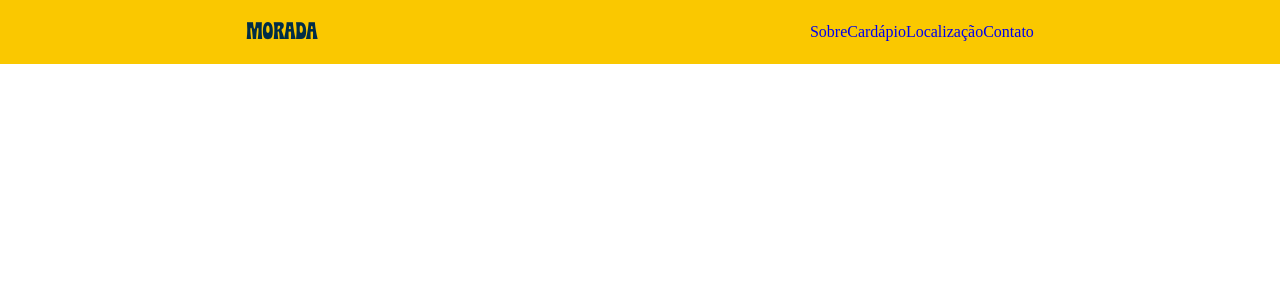
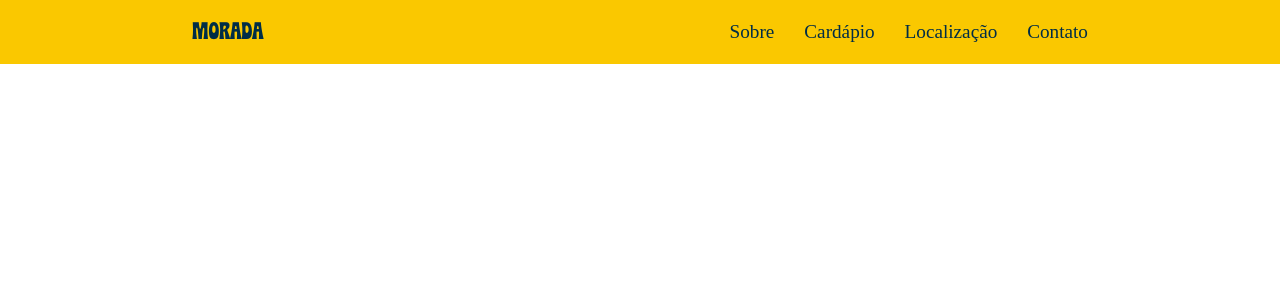
Before and after one commit to RafaelBerger/morada-bar, a React (Create React App) app: page / in a window 1280 px wide. Shown: the top 300 px of the page. Built offline with nearby package versions, Linux system fonts and the light colour scheme; a web font is replaced by a local one.

Commit message:
header/navbar concluído

```diff
--- a/src/components/Header/Header.jsx
+++ b/src/components/Header/Header.jsx
@@ -5,6 +5,7 @@ import "../../index.css";
 const Header = () => {
   return (
     <>
+      <div id="header-bg">
         <div id="header-container">
           <div id="title">
             <a href="#" id="morada-home">
@@ -13,10 +14,11 @@ const Header = () => {
           </div>
 
           <div id="header-items">
-          <a href="#">Sobre</a>
-          <a href="#">Cardápio</a>
-          <a href="#">Localização</a>
-          <a href="#">Contato</a>
+            <a href="#sobre">Sobre</a>
+            <a href="#cardapio">Cardápio</a>
+            <a href="#localizacao">Localização</a>
+            <a href="#contato">Contato</a>
+          </div>
         </div>
       </div>
     </>
--- a/src/components/Header/header.css
+++ b/src/components/Header/header.css
@@ -1,4 +1,4 @@
-#header-container {
+#header-bg {
   width: 100vw;
   height: 4rem;
 
@@ -11,9 +11,41 @@
   position: fixed;
 }
 
+#header-container {
+  width: 70%;
+  display: flex;
+  justify-content: space-between;
+  align-items: center;
+}
+
 #morada-home {
   font-size: 1.5rem;
-  /* font-weight: bold; */
   color: var(--blue);
   font-family: "Blimey";
 }
+
+#header-items {
+  width: 40%;
+  font-size: 1.2rem;
+  display: flex;
+  justify-content: space-between;
+}
+
+/* =============== MEDIA QUERIES (MEDIUM DEVICES) =============== */
+@media screen and (max-width: 1100px) {
+  #header-items {
+    width: 60%;
+    justify-content: space-between;
+  }
+}
+
+/* =============== MEDIA QUERIES (SMALL DEVICES) =============== */
+@media screen and (max-width: 600px) {
+  #header-items {
+    display: none;
+  }
+
+  #header-container {
+    justify-content: center;
+  }
+}
--- a/src/index.css
+++ b/src/index.css
@@ -26,13 +26,23 @@
   --white: #ffffff;
 }
 
+a {
+  color: var(--blue);
+}
+
 * {
   text-decoration: none;
+  margin: 0;
+  padding: 0;
+  box-sizing: border-box;
+  list-style: none;
+}
+
+html {
+  scroll-behavior: smooth;
 }
 
 body {
-  margin: 0;
-  padding: 0;
   font-family: "Simplon", "Times New Roman", Times, serif;
   -webkit-font-smoothing: antialiased;
   -moz-osx-font-smoothing: grayscale;
@@ -42,3 +52,11 @@ code {
   font-family: source-code-pro, Menlo, Monaco, Consolas, "Courier New",
     monospace;
 }
+
+/* =============== MEDIA QUERIES (MEDIUM DEVICES) =============== */
+@media screen and (max-width: 1100px) {
+}
+
+/* =============== MEDIA QUERIES (SMALL DEVICES) =============== */
+@media screen and (max-width: 600px) {
+}
```
Lines whose indentation alone changed are shown as unchanged.
